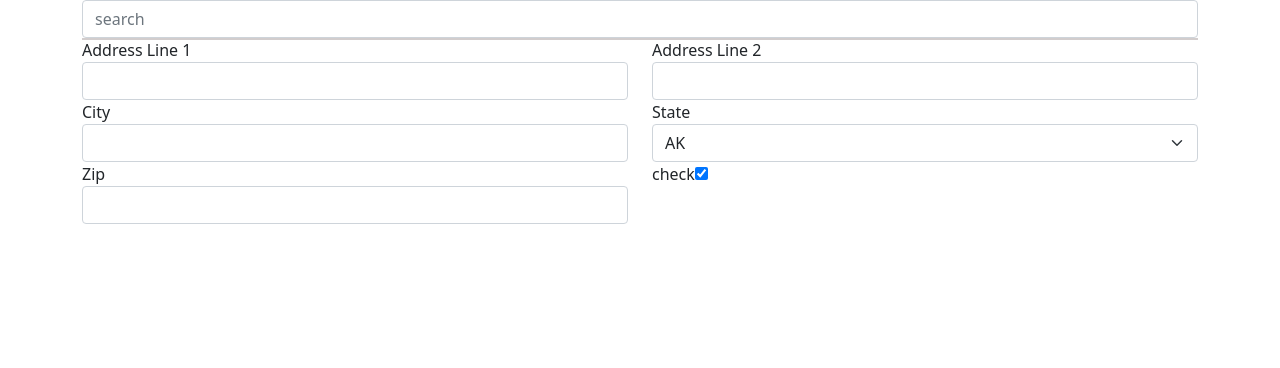
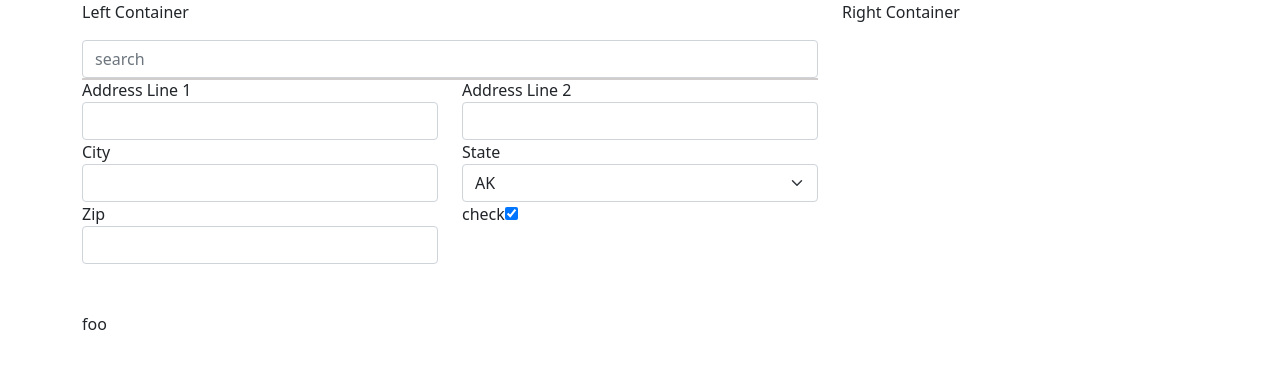
Before and after one commit to kjb244/angular-spa-with-rxjs, an Angular app: page /view7 in a window 1280 px wide. Shown: the top 368 px of the page. Built offline with nearby package versions, Linux system fonts and the light colour scheme.

Commit message:
added ng-content demo

```diff
--- a/src/app/app.module.ts
+++ b/src/app/app.module.ts
@@ -33,6 +33,7 @@ import { InnerCheckboxComponent } from './components/checkboxes/inner-checkbox/i
 import { AddressformatterPipe } from './pipes/addressformatter.pipe';
 import { TableComponent } from './components/table/table.component';
 import { PaginationComponent } from './components/pagination/pagination.component';
+import { FlowPageComponent } from './components/flow-page/flow-page.component';
 
 const appRoutes: Routes = [
   {path: 'view1',  component: View1Component, data: { animationState: 'One' }},
@@ -77,6 +78,7 @@ const appRoutes: Routes = [
     AddressformatterPipe,
     TableComponent,
     PaginationComponent,
+    FlowPageComponent,
   ],
   imports: [
     BrowserModule,
--- /dev/null
+++ b/src/app/components/flow-page/flow-page.component.html
@@ -0,0 +1,17 @@
+<div class="row">
+  <div class="col-sm-12 col-md-8">
+    <p>Left Container</p>
+    <ng-content></ng-content>
+  </div>
+  <div class="col-sm-12 col-md-4">
+    <p>Right Container</p>
+  </div>
+</div>
+
+<div class="row mt-5">
+  <div class="col-sm-12">
+    <ng-content select="[slot=foo]">
+    </ng-content>
+  </div>
+
+</div>
--- /dev/null
+++ b/src/app/components/flow-page/flow-page.component.ts
@@ -0,0 +1,15 @@
+import { Component, OnInit } from '@angular/core';
+
+@Component({
+  selector: 'app-flow-page',
+  templateUrl: './flow-page.component.html',
+  styleUrls: ['./flow-page.component.css']
+})
+export class FlowPageComponent implements OnInit {
+
+  constructor() { }
+
+  ngOnInit(): void {
+  }
+
+}
--- a/src/app/components/view7/view7.component.html
+++ b/src/app/components/view7/view7.component.html
@@ -1,3 +1,4 @@
+<app-flow-page>
   <div class="row" [formGroup]="view7Form">
     <div class="col-xs-12">
       <div class="search-container">
@@ -45,3 +46,5 @@
       </div>
     </div>
   </div>
+  <div slot="foo">foo</div>
+</app-flow-page>
```
Also changed, not shown: src/app/components/flow-page/flow-page.component.css (added), 1 other file (tests, documents, lock files or other folders). Lines whose indentation alone changed are shown as unchanged.
